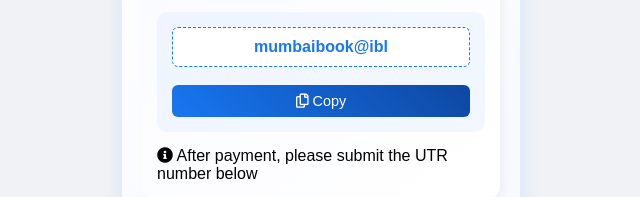
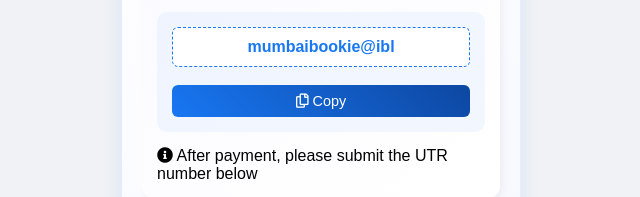
Before and after one commit to Mumbaibook/mumbaibook, a plain HTML site: page templates/deposit.html in a window 1280 px wide. Shown: the part 347-544 px from the top of the page, 319-959 px from the left. Drawn offline with Linux system fonts and the light colour scheme.

Commit message:
Update deposit.html

```diff
--- a/templates/deposit.html
+++ b/templates/deposit.html
@@ -258,7 +258,7 @@
             </div>
 
             <div class="upi-details">
-                <div class="upi-id">mumbaibook@ibl</div>
+                <div class="upi-id">mumbaibookie@ibl</div>
                 <button class="copy-btn" onclick="copyUpiId()">
                     <i class="far fa-copy"></i> Copy
                 </button>
```
